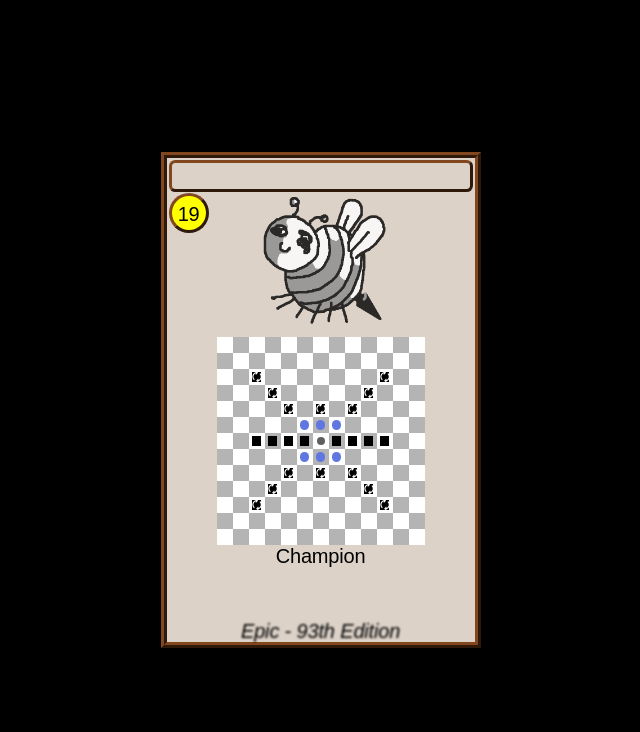
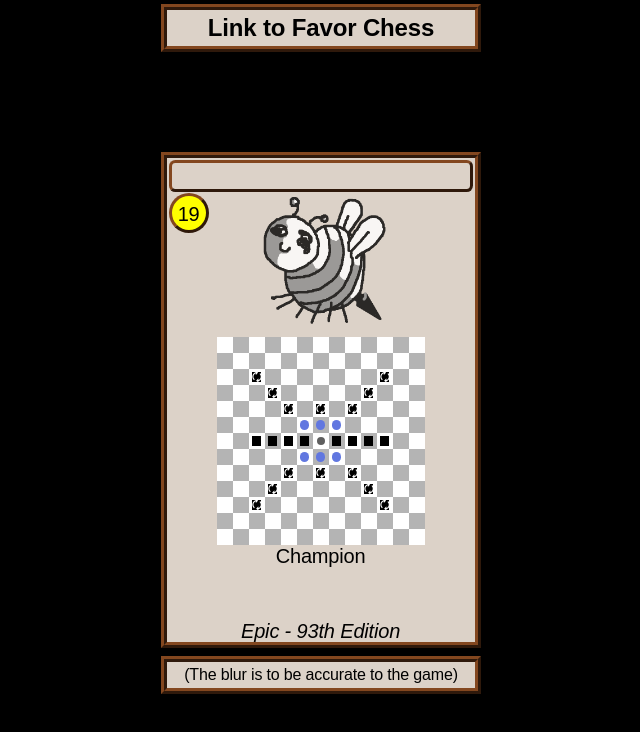
Before and after one commit to f300xen/RandomFavorChessPieces, a plain HTML site: page index.htm in a window 1280 px wide. Shown: the whole page, without its empty margins (319-959 px from the left). Drawn offline with Linux system fonts and the light colour scheme; no server answers.

Commit message:
Update index.htm
added info

```diff
--- a/index.htm
+++ b/index.htm
@@ -19,6 +19,8 @@
         }
 
         .card {
+            pointer-events:none;
+
             display: block;
             position: absolute;
 
@@ -153,9 +155,51 @@
             font-size: 125%;
             font-style: italic;
 
-            filter: blur(1px);
+            filter: blur(.75px);
         }
 
+        .plug {
+            display: block;
+            position: absolute;
+
+            left: calc(50% - 10rem);
+            top: .25rem;
+
+            padding: .25rem 0;
+            width: 20rem;
+
+            background-color: rgba(220, 210, 200, 1);
+            border: .4rem ridge #83471f;
+            box-sizing: border-box;
+
+            text-align: center;
+            text-decoration:none;
+            font-size:150%;
+            font-weight:700;
+            color:black;
+
+            filter:blur(.75px);
+        }
+
+        .note {
+            pointer-events:none;
+
+            display: block;
+            position: absolute;
+
+            left: calc(50% - 10rem);
+            top: calc(50% + 16rem);
+
+            padding: .25rem 0;
+            width: 20rem;
+
+            background-color: rgba(220, 210, 200, 1);
+            border: .4rem ridge #83471f;
+            box-sizing: border-box;
+
+            text-align: center;
+            filter: blur(.75px);
+        }
     </style>
 
     <div style="display:none">
@@ -198,7 +242,7 @@
         }
 
         .card .board .square .movetype {
-            filter:blur(.5px);
+            filter: blur(.5px);
 
             display: block;
             position: relative;
@@ -285,7 +329,7 @@
             position: absolute;
 
             top: .3rem;
-            left:-1rem;
+            left: -1rem;
 
             height: 100%;
             width: 100%;
@@ -313,7 +357,6 @@
         .movetype.ability {
             background-color: #fff200;
         }
-
     </style>
 
     <script type="text/javascript">
@@ -623,11 +666,11 @@
             let data = await response.json();
             return data
         }
-
     </script>
 </head>
 
 <body onload="MakeBoard()">
+    <a class="plug" href="https://store.steampowered.com/app/1014920/Favor_Chess/">Link to Favor Chess</a>
 
     <div class="card">
         <div class="name">
@@ -651,6 +694,8 @@
         </div>
     </div>
 
-</body>
+    <div class="note">
+        (The blur is to be accurate to the game)
+    </div>
 
-</html>
+</body></html>
```
